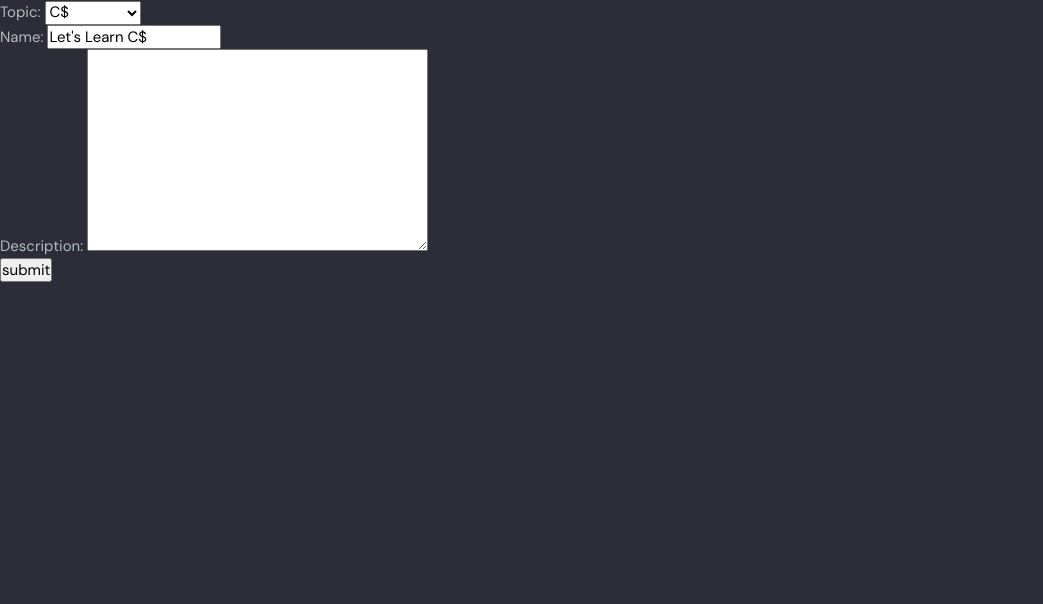
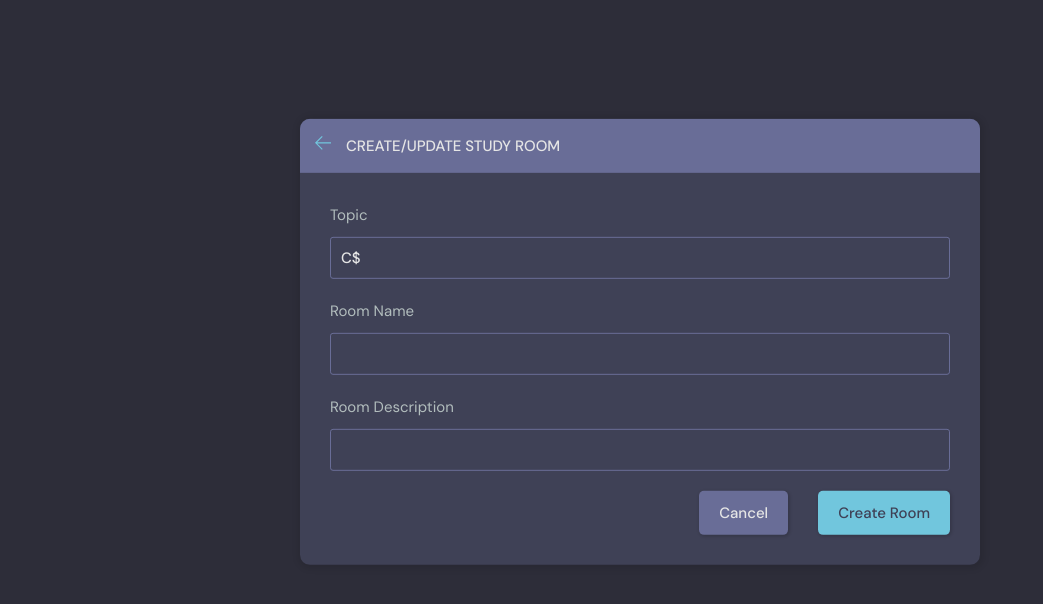
Before and after one commit to AdelHamed-X/Together, a Django app: page /update-room/9 in a window 1280 px wide. Shown: the part 76-680 px from the top of the page, without its empty margins (0-1043 px from the left). Run offline with Django 5.2, Linux system fonts and the light colour scheme; a user stored in the database is signed in; data comes from the database, SQL or seed files in the repository; both versions use the stored data as it was after the commit.

Commit message:
Editing create/update room form

```diff
--- a/Together/main/models.py
+++ b/Together/main/models.py
@@ -36,5 +36,8 @@ class Message(models.Model):
     updated_at = models.DateTimeField(auto_now=True)
     created_at = models.DateTimeField(auto_now_add=True)
 
+    class Meta:
+        ordering = ['-created_at', '-updated_at']
+
     def __str__(self) -> str:
             return self.body[0:25]
--- a/Together/main/templates/main/home.html
+++ b/Together/main/templates/main/home.html
@@ -33,7 +33,7 @@
               <h2>Study Room</h2>
               <p>{{ rooms_count }} Rooms available</p>
             </div>
-            <a class="btn btn--main" href="create-room.html">
+            <a class="btn btn--main" href="{% url 'create_room' %}">
               <svg version="1.1" xmlns="http://www.w3.org/2000/svg" width="32" height="32" viewBox="0 0 32 32">
                 <title>add</title>
                 <path
--- a/Together/main/templates/main/main.html
+++ b/Together/main/templates/main/main.html
@@ -6,7 +6,7 @@
   <meta charset="UTF-8" />
   <meta http-equiv="X-UA-Compatible" content="IE=edge" />
   <meta name="viewport" content="width=device-width, initial-scale=1.0" />
-  <link rel="shortcut icon" href="assets/favicon.ico" type="image/x-icon" />
+  <link rel="shortcut icon" href="{% static 'images/favicon.ico' %}" type="image/x-icon" />
   <link rel="stylesheet" href="{% static 'styles/style.css' %}" />
   <title>StudyBuddy - Find study partners around the world!</title>
 </head>
--- a/Together/main/templates/main/room.html
+++ b/Together/main/templates/main/room.html
@@ -140,7 +140,7 @@
 
         <!--   Start -->
         <div class="participants">
-          <h3 class="participants__top">Participants <span>(5.3k Joined)</span></h3>
+          <h3 class="participants__top">Participants <span>{{ persons.count }} Joined</span></h3>
           <div class="participants__list scroll">
             {% for person in persons %}
             <a href="{% url 'profile' person.id %}" class="participant">
--- a/Together/main/templates/main/room_form.html
+++ b/Together/main/templates/main/room_form.html
@@ -1,13 +1,73 @@
 {% extends 'main/main.html' %}
 
+{% load static %}
+
 {% block content %}
+  <main class="create-room layout">
+    <div class="container">
+      <div class="layout__box">
+        <div class="layout__boxHeader">
+          <div class="layout__boxTitle">
+            <a href="{% url 'home' %}">
+              <svg version="1.1" xmlns="http://www.w3.org/2000/svg" width="32" height="32" viewBox="0 0 32 32">
+                <title>arrow-left</title>
+                <path
+                  d="M13.723 2.286l-13.723 13.714 13.719 13.714 1.616-1.611-10.96-10.96h27.625v-2.286h-27.625l10.965-10.965-1.616-1.607z">
+                </path>
+              </svg>
+            </a>
+            <h3>Create/Update Study Room</h3>
+          </div>
+        </div>
+        <div class="layout__body">
+          <form class="form" method="POST" action="#">
+            {% csrf_token %}
 
-<div>
-    <form method="POST" action="">
-        {% csrf_token %}
-        {{ form.as_p }}
-        <input type="submit" value="submit" />
-    </form>
-</div>
+            <div class="form__group">
+              <label for="topic">Topic</label>
+              <input required type="text" value="{{ room.topic.name }}" name="topic" list="topic-list">
+              <datalist id="topic-list">
+                <select id="room_topic">
+                  {% for topic in topics %}
+                    <option value="{{ topic.name }}">{{ topic.name }}</option>
+                  {% endfor %}
+                </select>
+              </datalist>
+            </div>
 
+            <div class=" form__group">
+              <label for="room_name">Room Name</label>
+                <input type="text" name="name">
+            </div>
+
+            <div class=" form__group">
+              <label for="room_description">Room Description</label>
+                <input type="text" name="description">
+            </div>
+
+            <!-- <div class="form__group">
+              <label for="room_topic">Topic</label>
+              <input required type="text" name="topic" id="room_topic" list="topic-list" />
+              <datalist id="topic-list">
+                <select id="room_topic">
+                  <option value="">Select your topic</option>
+                  <option value="Python">Python</option>
+                  <option value="Django">Django</option>
+                </select>
+              </datalist>
+            </div> -->
+
+            <!-- <div class="form__group">
+              <label for="room_about">About</label>
+              <textarea name="room_about" id="room_about" placeholder="Write about your study group..."></textarea>
+            </div> -->
+            <div class="form__action">
+              <a class="btn btn--dark" href="{% url 'home' %}">Cancel</a>
+              <button class="btn btn--main" type="submit">Create Room</button>
+            </div>
+          </form>
+        </div>
+      </div>
+    </div>
+  </main>
 {% endblock %}
--- a/Together/main/views.py
+++ b/Together/main/views.py
@@ -69,7 +69,7 @@ def home(request):
 
 def room(request, pk):
     room = Room.objects.get(id=pk)
-    persons = room.participants_set.all()
+    persons = room.participants.all()
 
     # List all messages and order them
     room_messages = room.message_set.all().order_by(
@@ -83,6 +83,7 @@ def room(request, pk):
             user=request.user
         )
         message.save()
+        room.participants.add(request.user)
         return redirect('room', pk=room.id)
 
     context = {
@@ -106,28 +107,43 @@ def deleteMessage(request, pk):
 @login_required(login_url='login')
 def create_room(request):
     form = RoomForm()
+    topics = Topic.objects.all()
 
     if request.method == 'POST':
-        form = RoomForm(request.POST)
-        if form.is_valid():
-            room = form.save(commit=False)
-            room.host = request.user
-            room.save()
+        topic_name = request.POST.get('topic')
+        topic, created = Topic.objects.get_or_create(name=topic_name)
+
+        Room.objects.create(
+            host=request.user,
+            topic=topic,
+            name=request.POST.get('name'),
+            description=request.POST.get('desription')
+        )
         return redirect('home')
+
     context = {
         'form': form,
+        'topics': topics
     }
     return render(request, 'main/room_form.html', context)
 
 def update_room(request, pk):
     room = Room.objects.get(id=pk)
     form = RoomForm(instance=room)
+    topics = Topic.objects.all()
+
+    if request.user != room.host:
+        return HttpResponse('You can only edit your rooms!')
+
     if request.method == 'POST':
-        form = RoomForm(request.POST, instance=room)
-        if form.is_valid():
-            form.save()
+        topic_name = request.POST.get('topic')
+        topic, created = Topic.objects.get_or_create(name=topic_name)
+        room.name = request.POST.get('name')
+        room.description = request.POST.get('description')
+        room.topic = topic
+        room.save()
         return redirect('home')
-    context = {'form': form}
+    context = {'form': form, 'room': room, 'topics': topics}
     return render(request, 'main/room_form.html', context)
 
 def delete_room(request, pk):
```
Also changed, not shown: Together/main/templates/main/room_form-old.html (added, +13 -0 lines), Together/db.sqlite3, Together/static/images/avatar.svg (added), Together/static/images/favicon.ico (added), Together/static/images/logo.svg (added).
